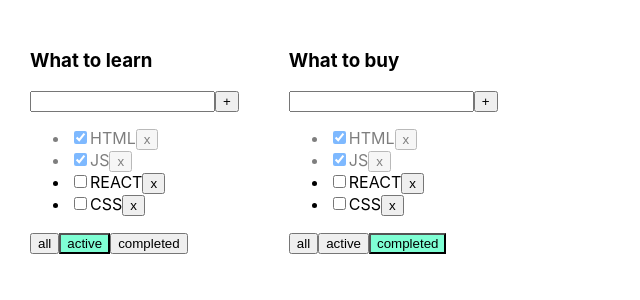
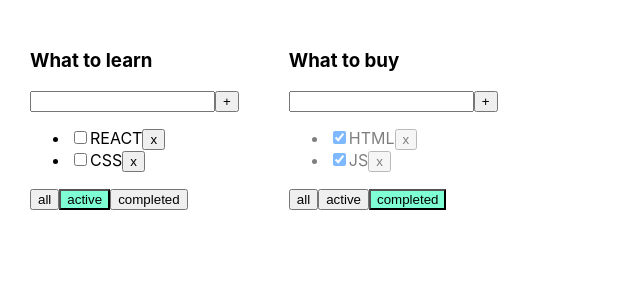
Before and after one commit to APTEMKA-87/todolist, a React (Create React App) app: page / in a window 1280 px wide. Shown: the top 300 px of the page, without its empty margins (0-640 px from the left). Built offline with nearby package versions, Linux system fonts and the light colour scheme; the HTML template or start-up script is replaced by a standard one.

Commit message:
lesson 5 add setTodolists

```diff
--- a/src/App.tsx
+++ b/src/App.tsx
@@ -20,24 +20,17 @@ function App() {
         {id: v1(), title: 'CSS', isDone: false},
     ])
 
-    let [filter, setFilter] = useState<FilterValueTypes>('all')
-
     const removeTask = (id: string) => {
         let filteredTasks = tasks.filter(t => t.id != id)
         setTasks(filteredTasks)
     }
 
-    let tasksForTodoList = tasks
-
-    if (filter === 'active') {
-        tasksForTodoList = tasks.filter(t => !t.isDone)
+    const changeFilter = (value: FilterValueTypes, todolistId: string) => {
+        let todolist = todolists.find(tl => tl.id === todolistId)
+        if (todolist) {
+            todolist.filter = value
+            setTodolists([...todolists])
         }
-    if (filter === 'completed') {
-        tasksForTodoList = tasks.filter(t => t.isDone)
-    }
-
-    const changeFilter = (value: FilterValueTypes) => {
-        setFilter(value)
     }
 
     const addTask = (title: string) => {
@@ -54,16 +47,29 @@ function App() {
         setTasks([...tasks])
     }
 
-    let todolists: TodoListType[] = [
+    let [todolists, setTodolists] = useState<Array<TodoListType>>([
         {id: v1(), title: "What to learn", filter: "active"},
         {id: v1(), title: "What to buy", filter: "completed"}
-    ]
+    ])
 
     return (
         <div className="App">
             {
                 todolists.map((tl) => {
-                    return <ToDoList title={tl.title}
+
+                    let tasksForTodoList = tasks
+
+                    if (tl.filter === 'active') {
+                        tasksForTodoList = tasks.filter(t => !t.isDone)
+                    }
+                    if (tl.filter === 'completed') {
+                        tasksForTodoList = tasks.filter(t => t.isDone)
+                    }
+
+                    return <ToDoList
+                        key={tl.id}
+                        id={tl.id}
+                        title={tl.title}
                         tasks={tasksForTodoList}
                         removeTask={removeTask}
                         changeFilter={changeFilter}
--- a/src/ToDoList.tsx
+++ b/src/ToDoList.tsx
@@ -8,10 +8,11 @@ type TaskType = {
 }
 
 type PropsType = {
+    id:string
     title: string
     tasks: TaskType[]
     removeTask: (taskId: string) => void
-    changeFilter: (value: FilterValueTypes) => void
+    changeFilter: (value: FilterValueTypes, todolistId: string) => void
     addTask: (title: string) => void
     changeTaskStatus: (taskId: string, isDone: boolean) => void
     filter: FilterValueTypes
@@ -42,13 +43,13 @@ export function ToDoList(props: PropsType) {
     }
 
     const onAllClickHandler = () => {
-        props.changeFilter('all')
+        props.changeFilter('all', props.id)
     }
     const onActiveClickHandler = () => {
-        props.changeFilter('active')
+        props.changeFilter('active', props.id)
     }
     const onCompletedClickHandler = () => {
-        props.changeFilter('completed')
+        props.changeFilter('completed', props.id)
     }
 
 
```
Lines whose indentation alone changed are shown as unchanged.
